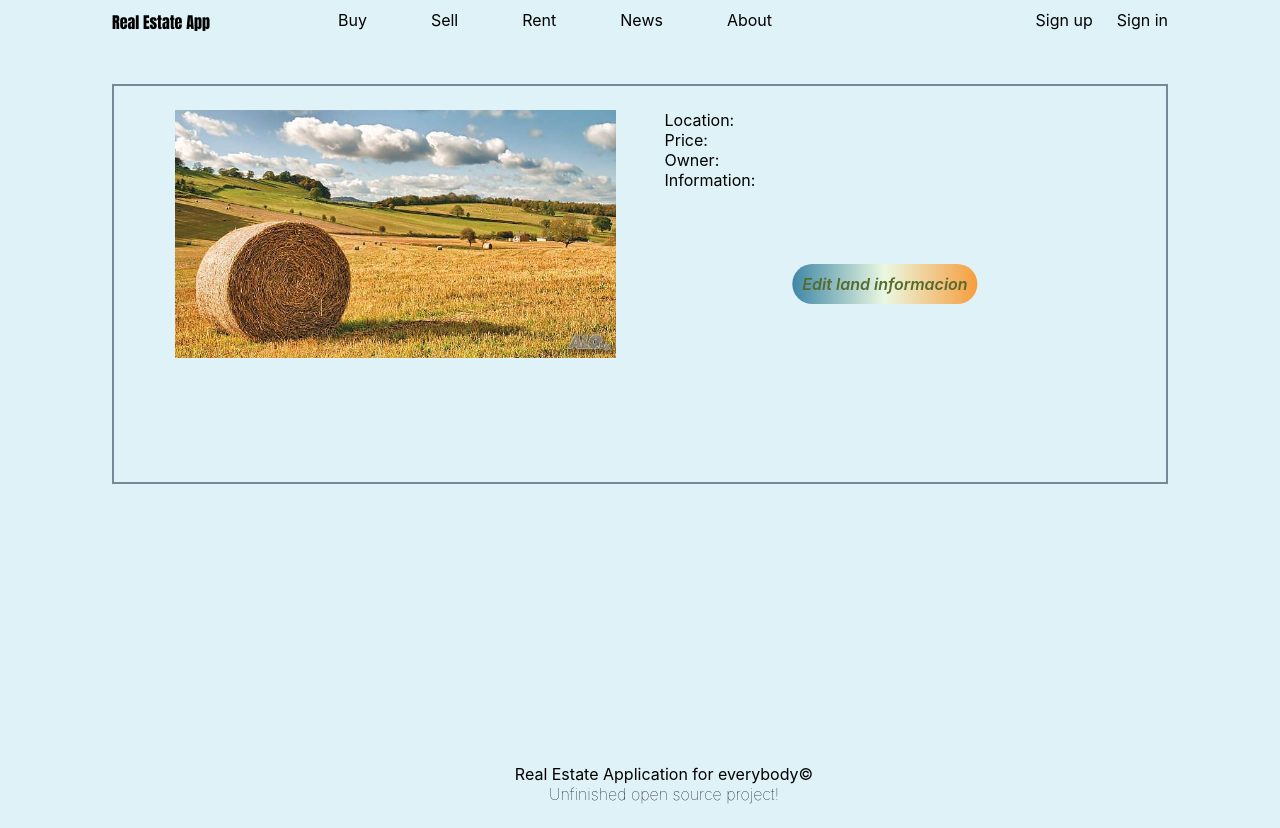
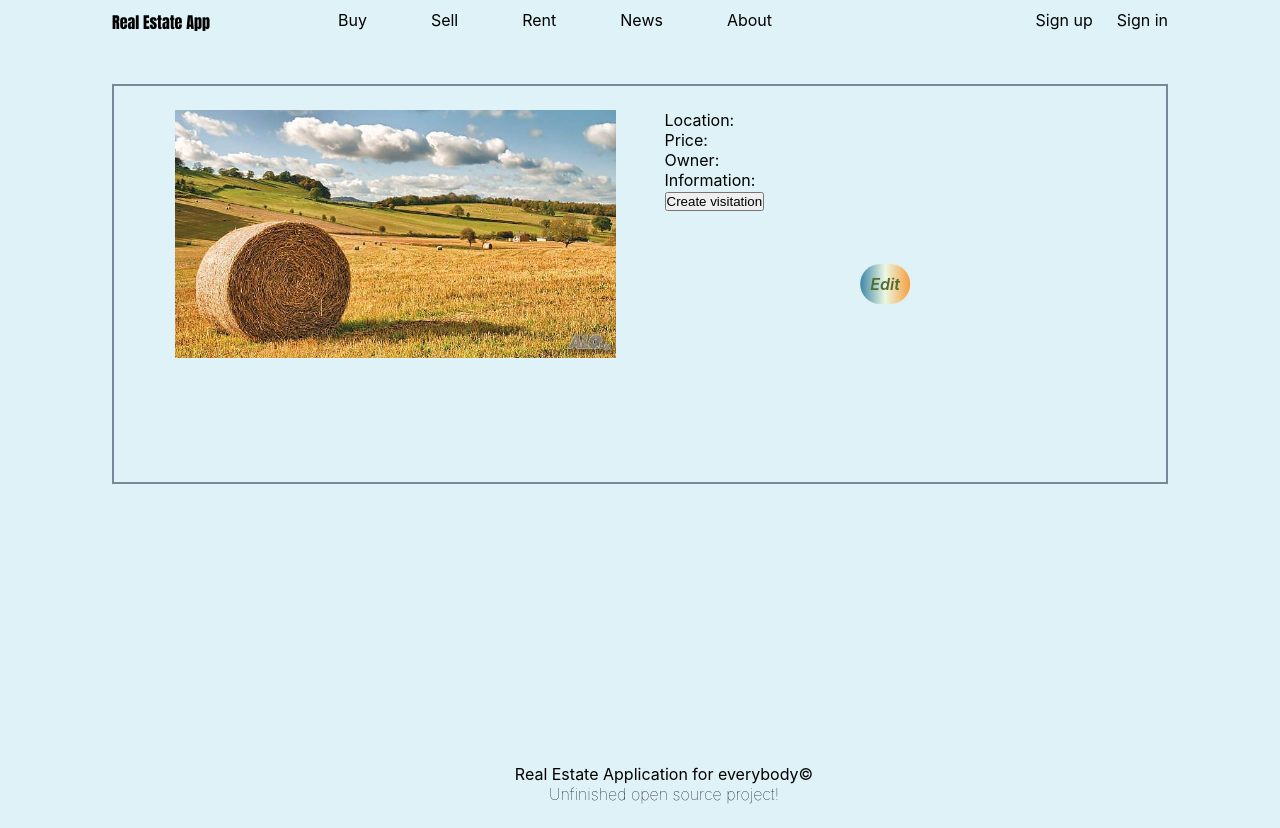
Before and after one commit to devihor25/Real-Estate-App-React, a React (Create React App) app: page /land-details in a window 1280 px wide. Built offline with nearby package versions, Linux system fonts and the light colour scheme; no server answers.

Commit message:
create visitation button

```diff
--- a/src/components/Homes/HomeDetails.js
+++ b/src/components/Homes/HomeDetails.js
@@ -58,9 +58,14 @@ export default function HomeDetails() {
                     )}
                 </p>
                 {user._id === homeDetails.owner_id && (
-                    <Link to={`/edit-home?homeId=${homeId}`}>
-                        <button>Edit</button>
-                    </Link>
+                    <>
+                        <Link to={`/edit-home?homeId=${homeId}`}>
+                            <button>Edit</button>
+                        </Link>
+                        <Link to={`/create-visitation?homeId=${homeId}`}>
+                            <button>Create Visitation</button>
+                        </Link>
+                    </>
                 )}
             </div>
         </section>
--- a/src/components/Land/LandDetails.js
+++ b/src/components/Land/LandDetails.js
@@ -49,7 +49,16 @@ export default function LandDetails() {
                 {user._id === landDetails.owner ? (
                     <>
                         <Link to={`/edit-land?landId=${landId}`} className="land-details_edit">
-                            Edit land informacion
+                            Edit
+                        </Link>
+                    </>
+                ) : (
+                    ''
+                )}
+                {user._id === landDetails.owner ? (
+                    <>
+                        <Link to={`/create-visitation?landId=${landId}`}>
+                            <button>Create visitation</button>
                         </Link>
                     </>
                 ) : (
```
